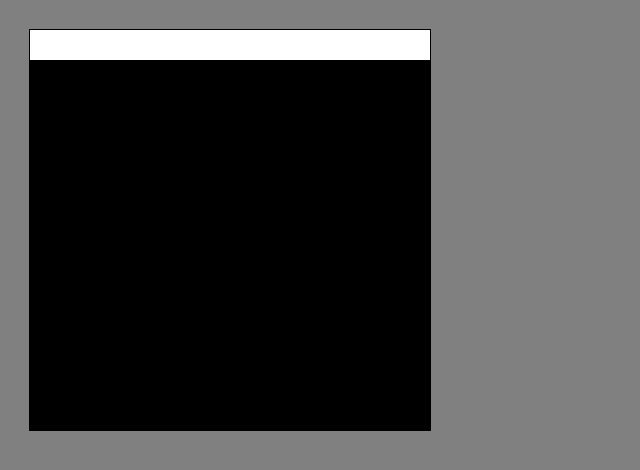
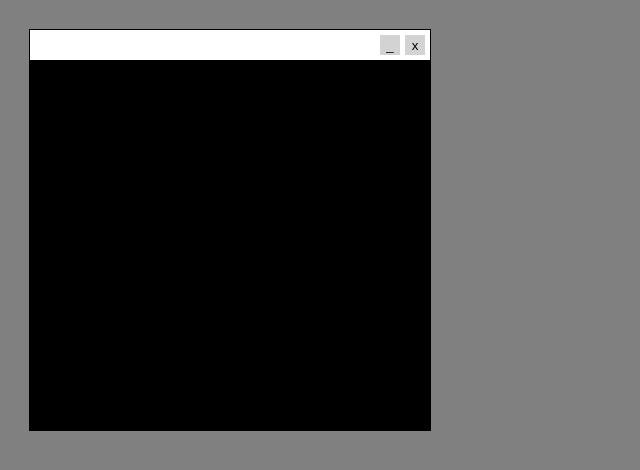
Before and after one commit to telesleo/os, a Svelte app: page / in a window 1280 px wide. Shown: the top 470 px of the page, without its empty margins (0-640 px from the left). Built offline with nearby package versions, Linux system fonts and the light colour scheme.

Commit message:
Add buttons to box header

```diff
--- a/src/app.css
+++ b/src/app.css
@@ -9,6 +9,7 @@ body,
 
 body {
   margin: 0;
+  font-family: monospace;
 }
 
 #app {
--- a/src/components/Box.svelte
+++ b/src/components/Box.svelte
@@ -199,7 +199,13 @@
       role="button"
       tabindex="0"
       onmousedown={headerMouseDown}
-    ></div>
+    >
+      <div class="header-info"></div>
+      <div class="header-buttons">
+        <button class="header-button-hide">_</button>
+        <button class="header-button-quit">x</button>
+      </div>
+    </div>
     <div class="content">
       <Program></Program>
     </div>
@@ -221,10 +227,29 @@
   }
 
   .header {
-    height: 30px;
     flex-shrink: 0;
     background-color: var(--white);
     border-bottom: 1px solid var(--black);
+    display: flex;
+    flex-direction: row;
+    justify-content: space-between;
+    align-items: center;
+    padding: 5px;
+  }
+
+  .header-buttons {
+    display: flex;
+    flex-direction: row;
+    gap: 5px;
+  }
+
+  .header button {
+    padding: 0;
+    border: 0;
+    width: 20px;
+    height: 20px;
+    background-color: var(--lightgray);
+    font-weight: 500;
   }
 
   .content {
--- a/src/lib/constants/box.ts
+++ b/src/lib/constants/box.ts
@@ -1,3 +1,2 @@
 export const BOX_MIN_SIZE: number = 50;
-export const BOX_HEADER_HEIGHT: number = 25;
 export const BOX_RESIZE_AREA_SIZE: number = 10;
--- a/src/variables.css
+++ b/src/variables.css
@@ -2,5 +2,6 @@
   --black: black;
   --white: white;
   --gray: gray;
+  --lightgray: lightgray;
   --padding: 20px;
 }
```
